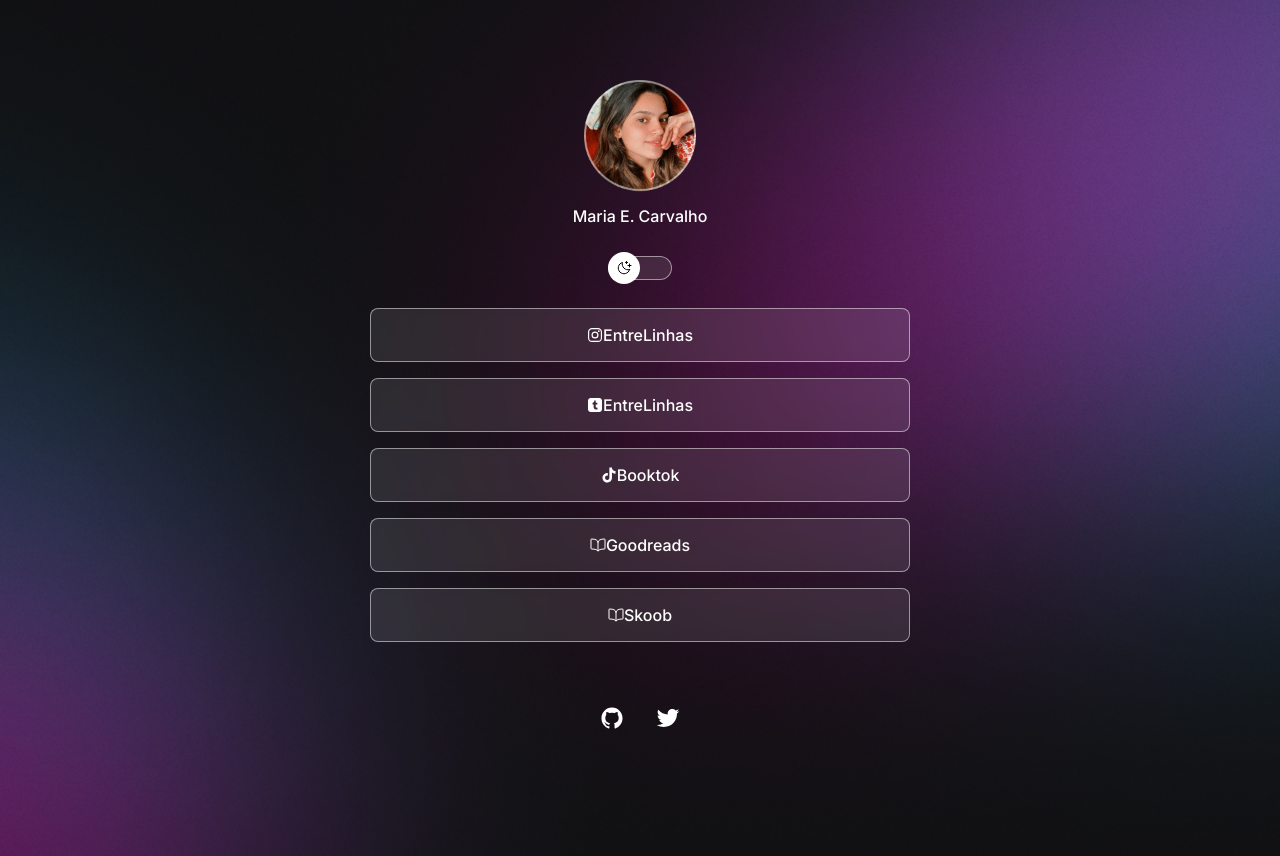
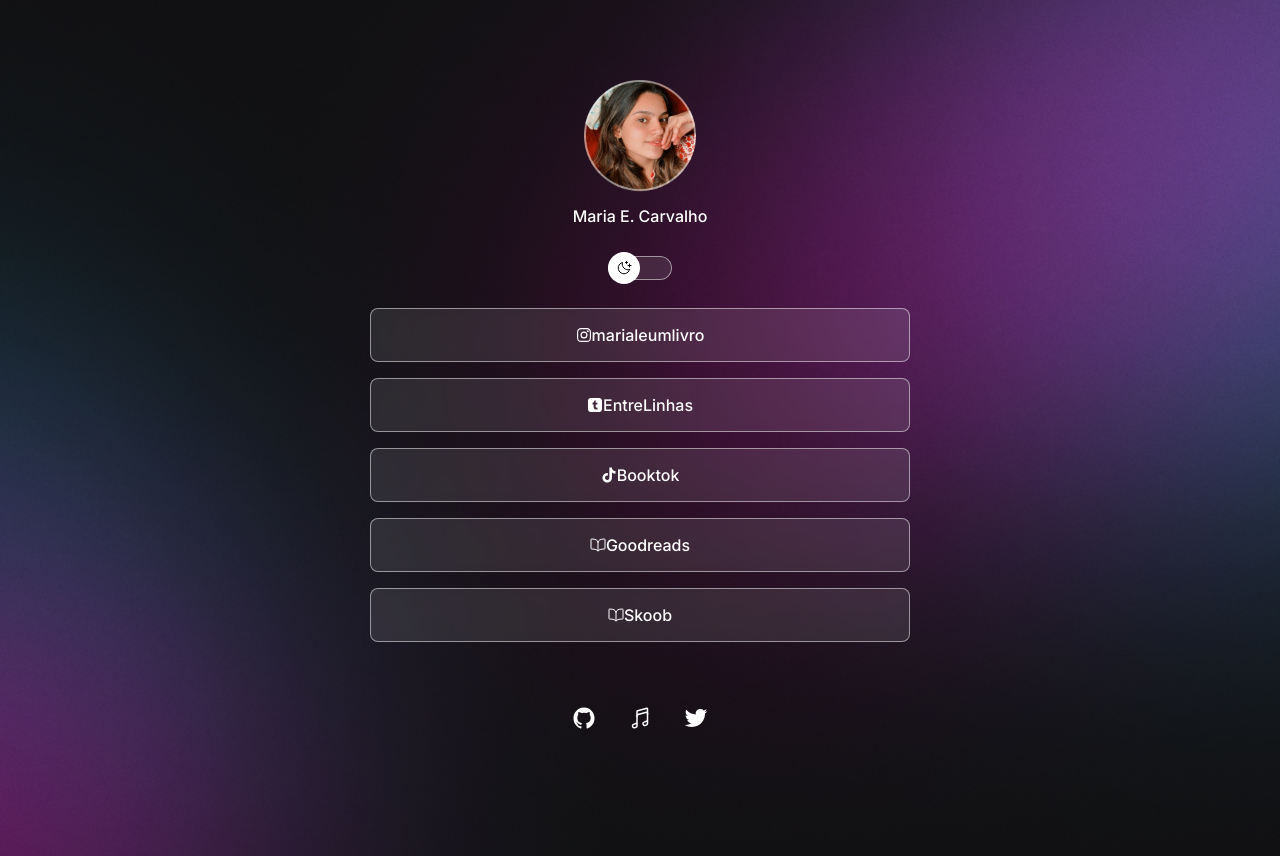
Before and after one commit to marecarvalho/DevLinks, a plain HTML site: page index.html in a window 1280 px wide. Drawn offline with nearby package versions, Linux system fonts and the light colour scheme.

Commit message:
atualização spotify e nome instagram

```diff
--- a/index.html
+++ b/index.html
@@ -27,7 +27,7 @@
       <ul>
         <li>
           <a href="https://www.instagram.com/marialeumlivro" target="_blank">
-            <ion-icon name="logo-instagram"></ion-icon>EntreLinhas</a
+            <ion-icon name="logo-instagram"></ion-icon>marialeumlivro</a
           >
         </li>
 
@@ -61,8 +61,9 @@
       <div id="social-links">
         <a href="https://github.com/marecarvalho" target="_blank">
           <ion-icon name="logo-github"></ion-icon>
+       <a href="https://open.spotify.com/user/21wewq4p7dniyxifcqactokvy?si=75a71d00872547c5" target="_blank">
+          <ion-icon name="musical-notes-outline"></ion-icon>
         </a>
-
         <a href="https://twitter.com/carvalhoadudaa" target="_blank">
           <ion-icon name="logo-twitter"></ion-icon>
         </a>
```
